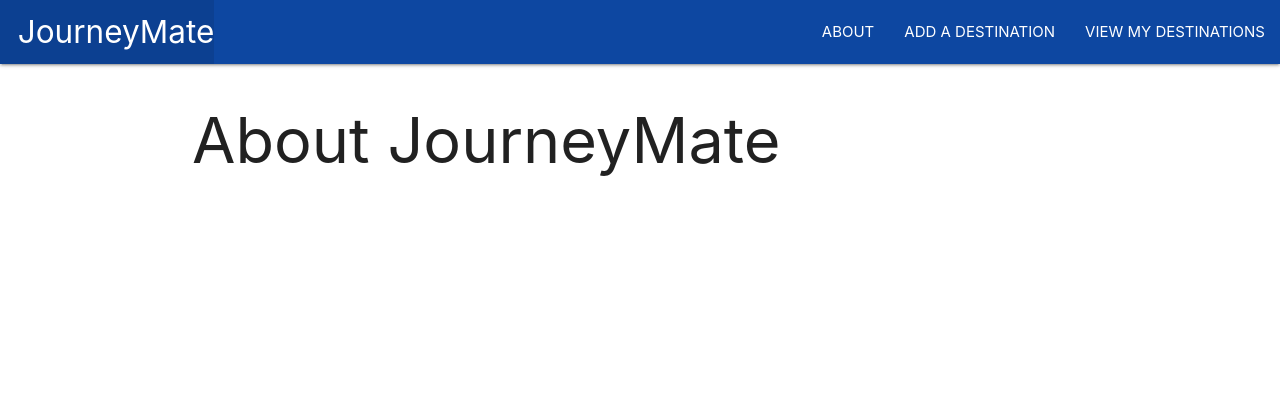
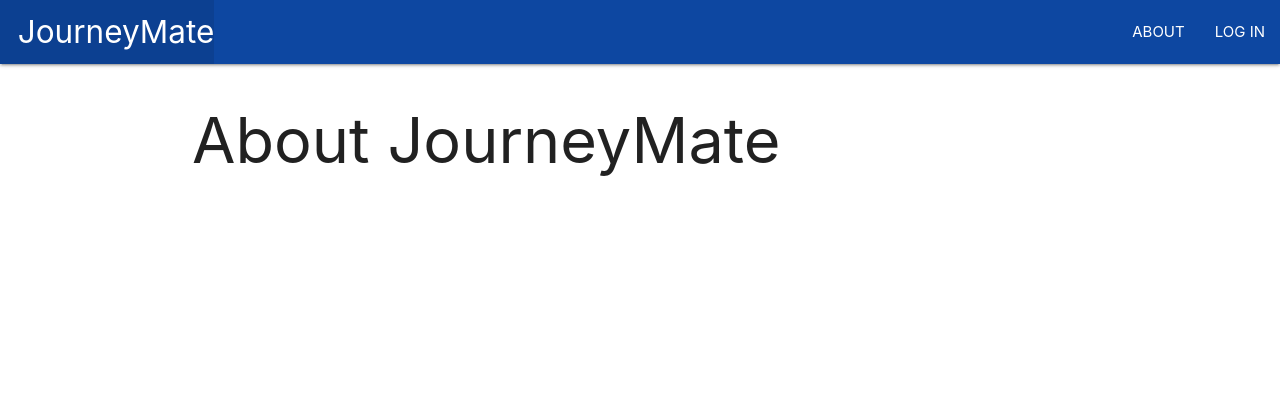
Before and after one commit to pattongrooms/project-3-STP, a Django app: page /about/ in a window 1280 px wide. Shown: the top 420 px of the page. Run offline with Django 4.2, Linux system fonts and the light colour scheme.

Commit message:
Update Nav Bar

```diff
--- a/journeymate/journeymate/settings.py
+++ b/journeymate/journeymate/settings.py
@@ -128,6 +128,7 @@ USE_TZ = True
 
 STATIC_URL = 'static/'
 
+LOGIN_REDIRECT_URL = '/destinations/'
 # Default primary key field type
 # https://docs.djangoproject.com/en/4.2/ref/settings/#default-auto-field
 
--- a/journeymate/main_app/templates/base.html
+++ b/journeymate/main_app/templates/base.html
@@ -34,9 +34,14 @@
             </li>
           </ul>
           <ul class="right">
-            <li><a href="{% url 'about' %}">ABOUT</a></li>
-            <li><a href="{% url 'destinations_create' %}">ADD A DESTINATION</a></li>
-            <li><a href="{% url 'index' %}">VIEW MY DESTINATIONS</a></li>
+              <li><a href="{% url 'about' %}">ABOUT</a></li>
+            {% if user.is_authenticated %}
+              <li><a href="{% url 'destinations_create' %}">ADD A DESTINATION</a></li>
+              <li><a href="{% url 'index' %}">VIEW MY DESTINATIONS</a></li>
+              <li><a href="{% url 'logout' %}">LOG OUT</a></li>
+            {% else %}
+              <li><a href="{% url 'login' %}">LOG IN</a></li>
+            {% endif %}
           </ul>
         </div>
       </nav>
```
